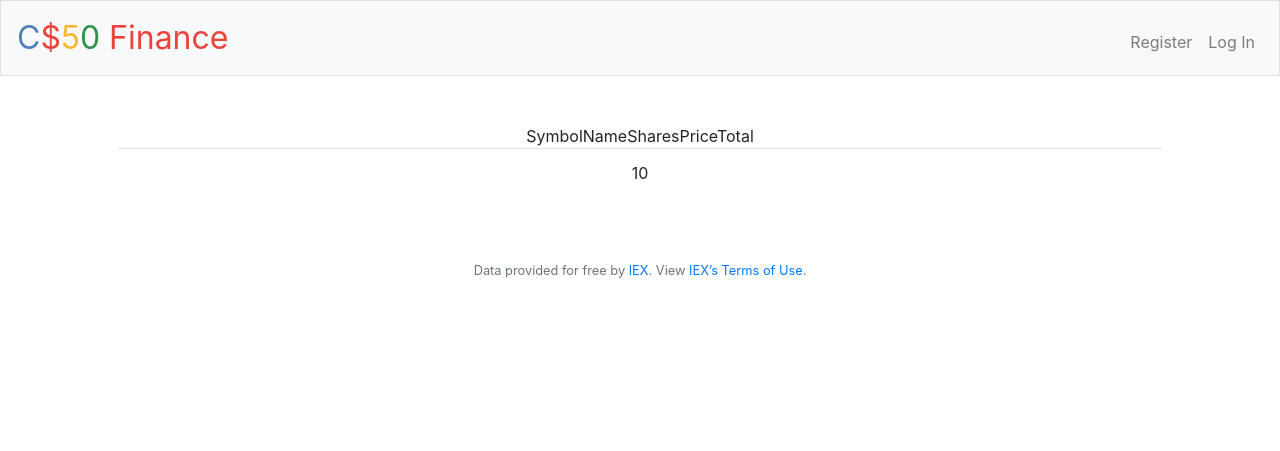
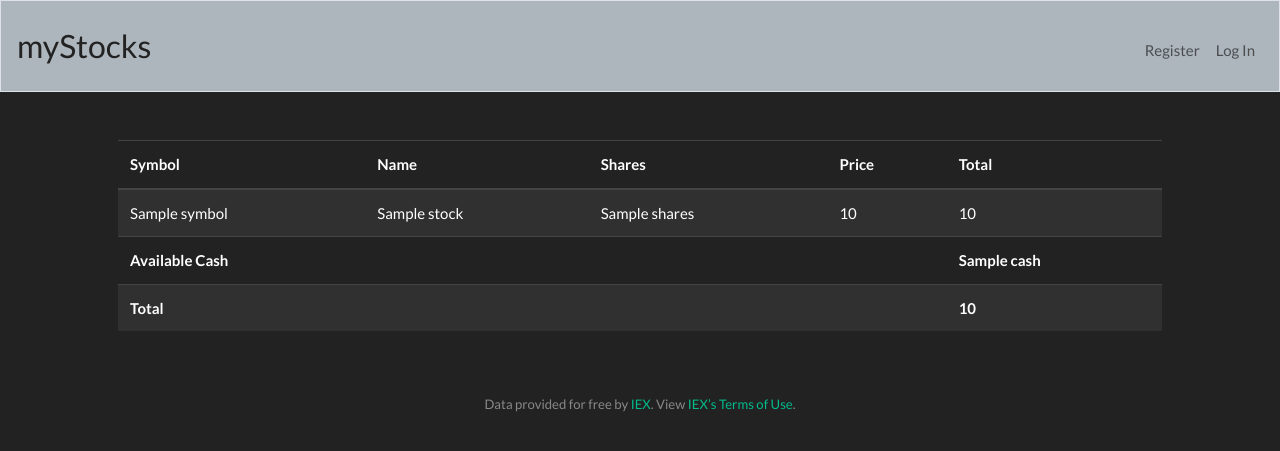
Before and after one commit to marianadacunha/my-stocks, a Python web app: template templates/index.html in a window 1280 px wide. Shown: the top 451 px of the page. Run offline with Jinja, Linux system fonts and the light colour scheme; the template is opened without the code that fills it: most values are stand-ins (such as "Sample title", 1, 10 or a date in 2020); some libraries are stand-ins or nearby versions.

Commit message:
add new HTML files

```diff
--- a/static/styles.css
+++ b/static/styles.css
@@ -45,3 +45,11 @@ main img
     /* constrain images on small screens */
     max-width: 100%;
 }
+
+main table {
+    text-align: left;
+}
+
+.cash {
+    font-weight: bold;
+}
--- a/templates/index.html
+++ b/templates/index.html
@@ -7,16 +7,32 @@
 {% block main %}
     <table class="table table-striped">
         <thead>
-            <tr>Symbol</tr>
-            <tr>Name</tr>
-            <tr>Shares</tr>
-            <tr>Price</tr>
-            <tr>Total</tr>
+            <tr>
+            <th>Symbol</th>
+            <th>Name</th>
+            <th>Shares</th>
+            <th>Price</th>
+            <th>Total</th>
+            </tr>
         </thead>
-        <tfoot>
+        <tbody>
+            {% for stock in myStocks %}
             <tr>
-                <td colspan="4"> {{ stockGains }} </td>
+                <td>{{ stock["symbol"] }}</td>
+                <td>{{ stock["name"] }}</td>
+                <td>{{ stock["shares"] }}</td>
+                <td>{{ stock["price"] }}</td>
+                <td>{{ stock["total"] }}</td>
             </tr>
-        </tfoot>
+            {% endfor %}
+            <tr class="cash">
+                <td colspan="4">Available Cash</td>
+                <td>{{ cash }}</td>
+            </tr>
+            <tr class="cash">
+                <td colspan="4">Total</td>
+                <td>{{ stockGains }}</td>
+            </tr>
+        </tbody>
     </table>
 {% endblock %}
--- a/templates/layout.html
+++ b/templates/layout.html
@@ -9,7 +9,7 @@
         <meta name="viewport" content="width=device-width, initial-scale=1, shrink-to-fit=no">
 
         <!-- documentation at http://getbootstrap.com/docs/4.1/, alternative themes at https://bootswatch.com/ -->
-        <link href="https://maxcdn.bootstrapcdn.com/bootstrap/4.1.3/css/bootstrap.min.css" rel="stylesheet">
+        <link rel="stylesheet" href="https://stackpath.bootstrapcdn.com/bootswatch/4.5.2/darkly/bootstrap.min.css" integrity="sha384-nNK9n28pDUDDgIiIqZ/MiyO3F4/9vsMtReZK39klb/MtkZI3/LtjSjlmyVPS3KdN" crossorigin="anonymous">
 
         <!-- https://favicon.io/emoji-favicons/money-mouth-face/ -->
         <link href="/static/favicon.ico" rel="icon">
@@ -20,14 +20,14 @@
         <script src="https://cdnjs.cloudflare.com/ajax/libs/popper.js/1.14.3/umd/popper.min.js"></script>
         <script src="https://maxcdn.bootstrapcdn.com/bootstrap/4.1.3/js/bootstrap.min.js"></script>
 
-        <title>C$50 Finance: {% block title %}{% endblock %}</title>
+        <title>myStocks | {% block title %}{% endblock %}</title>
 
     </head>
 
     <body>
 
         <nav class="navbar navbar-expand-md navbar-light bg-light border">
-            <a class="navbar-brand" href="/"><span class="blue">C</span><span class="red">$</span><span class="yellow">5</span><span class="green">0</span> <span class="red">Finance</span></a>
+            <a class="navbar-brand" href="/">myStocks</span></a>
             <button aria-controls="navbar" aria-expanded="false" aria-label="Toggle navigation" class="navbar-toggler" data-target="#navbar" data-toggle="collapse" type="button">
                 <span class="navbar-toggler-icon"></span>
             </button>
@@ -38,6 +38,7 @@
                         <li class="nav-item"><a class="nav-link" href="/buy">Buy</a></li>
                         <li class="nav-item"><a class="nav-link" href="/sell">Sell</a></li>
                         <li class="nav-item"><a class="nav-link" href="/history">History</a></li>
+                        <li class="nav-item"><a class="nav-link" href="/wallet">My Wallet</a></li>
                     </ul>
                     <ul class="navbar-nav ml-auto mt-2">
                         <li class="nav-item"><a class="nav-link" href="/logout">Log Out</a></li>
```
Also changed, not shown: templates/history.html (added, +28 -0 lines), templates/sell.html (added, +22 -0 lines), templates/wallet.html (added, +14 -0 lines).
